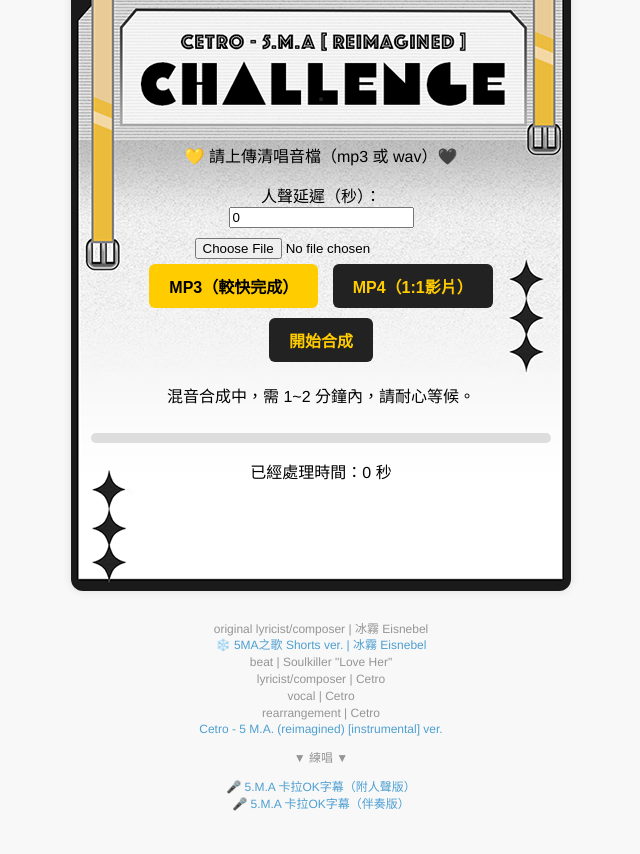
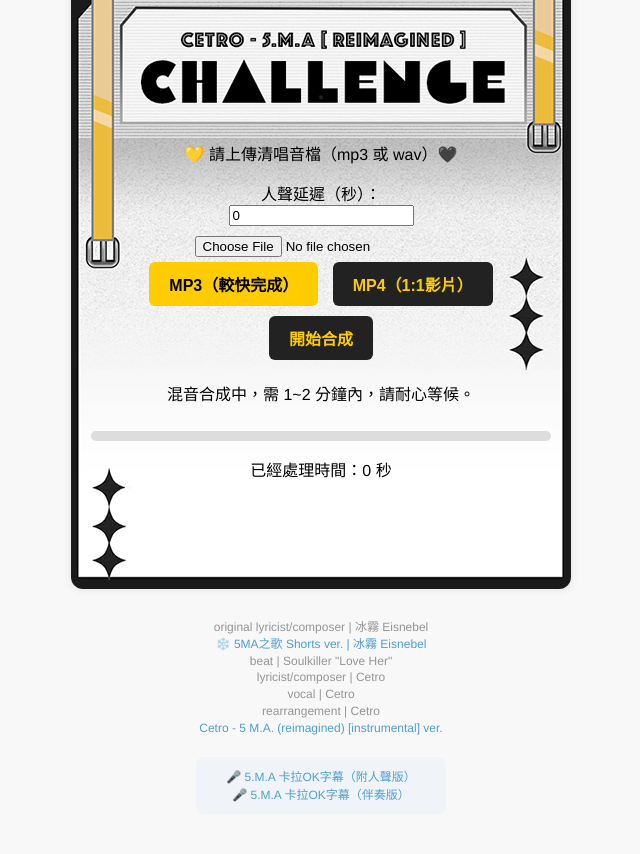
Before and after one commit to Novemk/vocal-mixerSTR, a Flask app: page / in a window 1280 px wide. Shown: the whole page, without its empty margins (319-959 px from the left). Before the commit the page ends 811 px from the top, so only its background shows below. Run offline with Flask 3, Linux system fonts and the light colour scheme.

Commit message:
Update index.html

```diff
--- a/templates/index.html
+++ b/templates/index.html
@@ -51,14 +51,16 @@
       Cetro - 5 M.A. (reimagined) [instrumental] ver.
     </a><br>
 
-    <p>▼ 練唱 ▼</p>
+  <div class="karaoke-box">
 
-    <a href="https://www.youtube.com/watch?v=r4zkYQK3_DM" target="_blank">
-      🎤 5.M.A 卡拉OK字幕（附人聲版）
-    </a><br>
-    <a href="https://www.youtube.com/watch?v=CrIvDuYZ-hI" target="_blank">
-      🎤 5.M.A 卡拉OK字幕（伴奏版）
-    </a>
+  <a href="https://www.youtube.com/watch?v=r4zkYQK3_DM" target="_blank">
+    🎤 5.M.A 卡拉OK字幕（附人聲版）
+  </a>
+  <a href="https://www.youtube.com/watch?v=CrIvDuYZ-hI" target="_blank">
+    🎤 5.M.A 卡拉OK字幕（伴奏版）
+  </a>
+  </div>
+
   </footer>
   </div> <!-- wrapper 結束 -->
 
```
